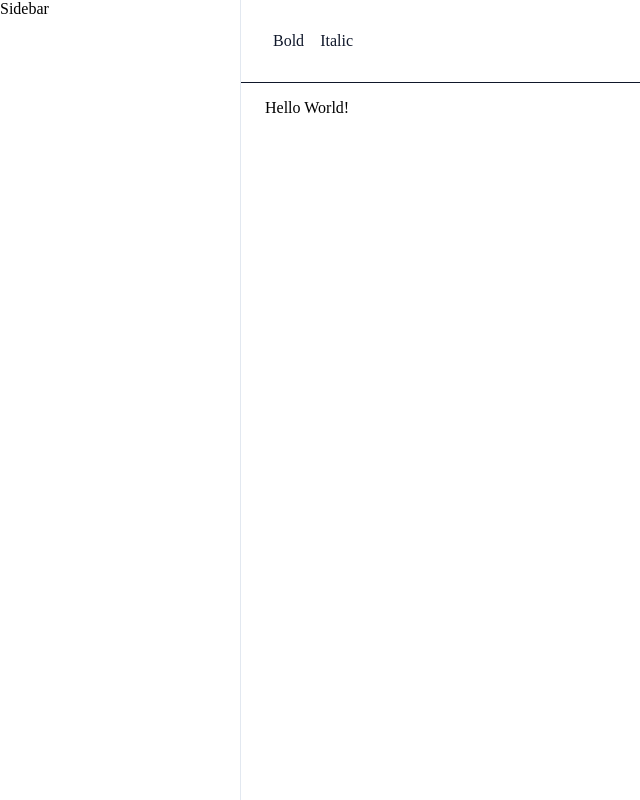
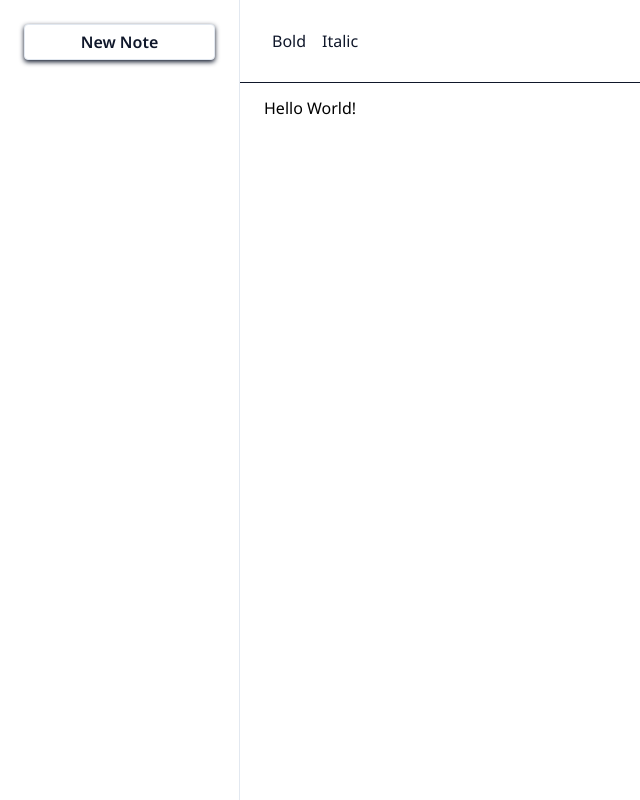
Before and after one commit to alex-yatseyko/encrypted-notes-app, a React (Vite) app: page / in a window 1280 px wide. Shown: the whole page, without its empty margins (0-640 px from the left). Built offline with nearby package versions, Linux system fonts and the light colour scheme.

Commit message:
3 Notes State and Styles

```diff
--- a/package.json
+++ b/package.json
@@ -14,11 +14,13 @@
     "@tiptap/starter-kit": "^2.0.0-beta.220",
     "normalize.css": "^8.0.1",
     "react": "^18.2.0",
-    "react-dom": "^18.2.0"
+    "react-dom": "^18.2.0",
+    "uuid": "^9.0.0"
   },
   "devDependencies": {
     "@types/react": "^18.0.28",
     "@types/react-dom": "^18.0.11",
+    "@types/uuid": "^9.0.1",
     "@vitejs/plugin-react": "^3.1.0",
     "eslint": "^8.36.0",
     "typescript": "^4.9.3",
--- a/src/App.module.css
+++ b/src/App.module.css
@@ -61,3 +61,40 @@
     composes: toolbarButton;
     background-color: #e2e8f0;
 }
+
+.sidebarButton {
+    margin: 1.5rem;
+    padding: 0.5rem;
+    background-color: white;
+    border-radius: .25rem;
+    box-shadow: 0px 2px 5px 0px #0f172a;
+    border: 1px solid #e2e8f0;
+    font-weight: 600;
+    color: #0f172a;
+    cursor: pointer;
+}
+
+.sidebarButton:hover {
+    border: 1px solid #cbd5e1;
+}
+
+.sidebarList {
+    display: flex;
+    flex-direction: column;
+    overflow: auto;
+    gap: .125rem;
+    padding-top: .5rem;
+    padding-bottom: .5rem;
+}
+
+.sidebarItem {
+    padding: .5rem;
+    margin-left: 1.5rem;
+    margin-right: 1.5rem;
+    cursor: pointer;
+    border-radius: .25rem;
+}
+
+.sidebarItem:hover {
+    background-color: #f1f5f9;
+}
--- a/src/App.tsx
+++ b/src/App.tsx
@@ -1,46 +1,98 @@
-// import './App.css'
-import styles from './App.module.css'
-import { useEditor, EditorContent } from '@tiptap/react'
-import StarterKit from '@tiptap/starter-kit'
+import { useEditor, EditorContent, Content } from "@tiptap/react";
+import StarterKit from "@tiptap/starter-kit";
+import { useState } from "react";
+import { v4 as uuid } from "uuid";
 
+import styles from "./App.module.css";
+type Note = {
+  id: string;
+  title: string;
+  content: Content;
+  updatedAt: Date;
+};
 
 function App() {
+  const [notes, setNotes] = useState({});
+
   const editor = useEditor({
-    extensions: [
-      StarterKit,
-    ],
-    content: '<p>Hello World!</p>',
+    extensions: [StarterKit],
+    content: "<p>Hello World!</p>",
     editorProps: {
       attributes: {
-        class: styles.textEditor
-      }
-    }
-  })
+        class: styles.textEditor,
+      },
+    },
+  });
 
   const toggleBold = () => {
-    editor?.chain().focus().toggleBold().run()
-  }
+    editor?.chain().focus().toggleBold().run();
+  };
   const toggleItalic = () => {
-    editor?.chain().focus().toggleItalic().run()
-  }
+    editor?.chain().focus().toggleItalic().run();
+  };
+  const handleCreateNote = () => {
+    const newNote = {
+      id: uuid(),
+      title: "New Note",
+      content: `<h1>New note</h1>`,
+      updatedAt: new Date(),
+    };
+    setNotes((notes) => ({
+      ...notes,
+      [newNote.id]: newNote,
+    }));
+  };
+
+  const notesList = Object.values(notes).sort(
+    (a: Note, b: Note): Note[] => b.updatedAt.getTime() - a.updatedAt.getTime()
+  );
 
   return (
     <div className={styles.pageContainer}>
-
-      <div className={styles.sidebar}>Sidebar</div>
+      <div className={styles.sidebar}>
+        <button className={styles.sidebarButton} onClick={handleCreateNote}>
+          New Note
+        </button>
+        <div className={styles.sidebarList}>
+          {notesList.map((note) => (
+            <div
+              key={note.id}
+              role="button"
+              tabIndex={0}
+              className={styles.sidebarItem}
+            >
+              {note.title}
+            </div>
+          ))}
+        </div>
+      </div>
       <div className={styles.editorContainer}>
         <div className={styles.toolbar}>
-        <button className={editor?.isActive("bold") ? styles.toolabrButtonActive : styles.toolbarButton} onClick={toggleBold}>
-          Bold
-        </button>
-        <button className={editor?.isActive("italic") ? styles.toolabrButtonActive : styles.toolbarButton} onClick={toggleItalic}>
-          Italic
-        </button>
+          <button
+            className={
+              editor?.isActive("bold")
+                ? styles.toolabrButtonActive
+                : styles.toolbarButton
+            }
+            onClick={toggleBold}
+          >
+            Bold
+          </button>
+          <button
+            className={
+              editor?.isActive("italic")
+                ? styles.toolabrButtonActive
+                : styles.toolbarButton
+            }
+            onClick={toggleItalic}
+          >
+            Italic
+          </button>
         </div>
-        <EditorContent editor={editor} className={styles.textEditorContent}/>
+        <EditorContent editor={editor} className={styles.textEditorContent} />
       </div>
     </div>
-  )
+  );
 }
 
-export default App
+export default App;
--- /dev/null
+++ b/src/global.css
@@ -0,0 +1,9 @@
+@import url('https://fonts.googleapis.com/css2?family=Noto+Sans:ital,wght@0,400;0,500;0,600;0,700;1,400;1,500;1,600;1,700&display=swap');
+
+body {
+    font-family: 'Noto Sans', sans-serif;
+}
+
+* {
+    box-sizing: border-box;
+}
```
Also changed, not shown: src/main.tsx (+8 -7 lines), 1 other file (tests, documents, lock files or other folders).
